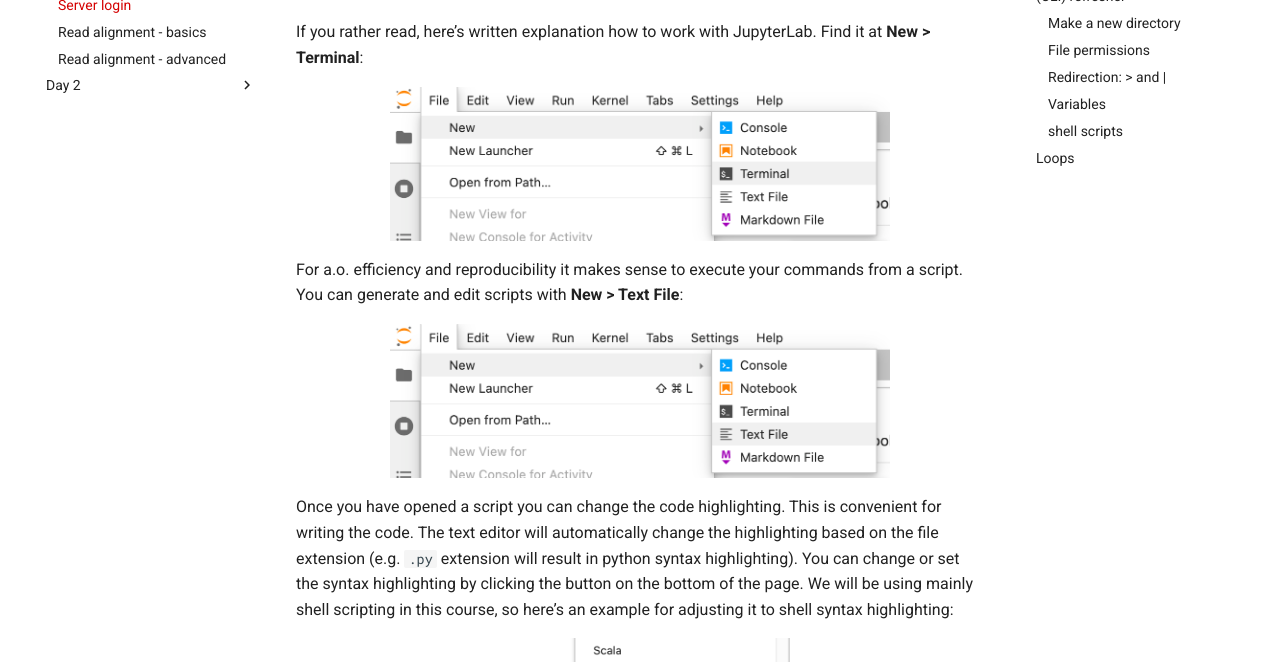
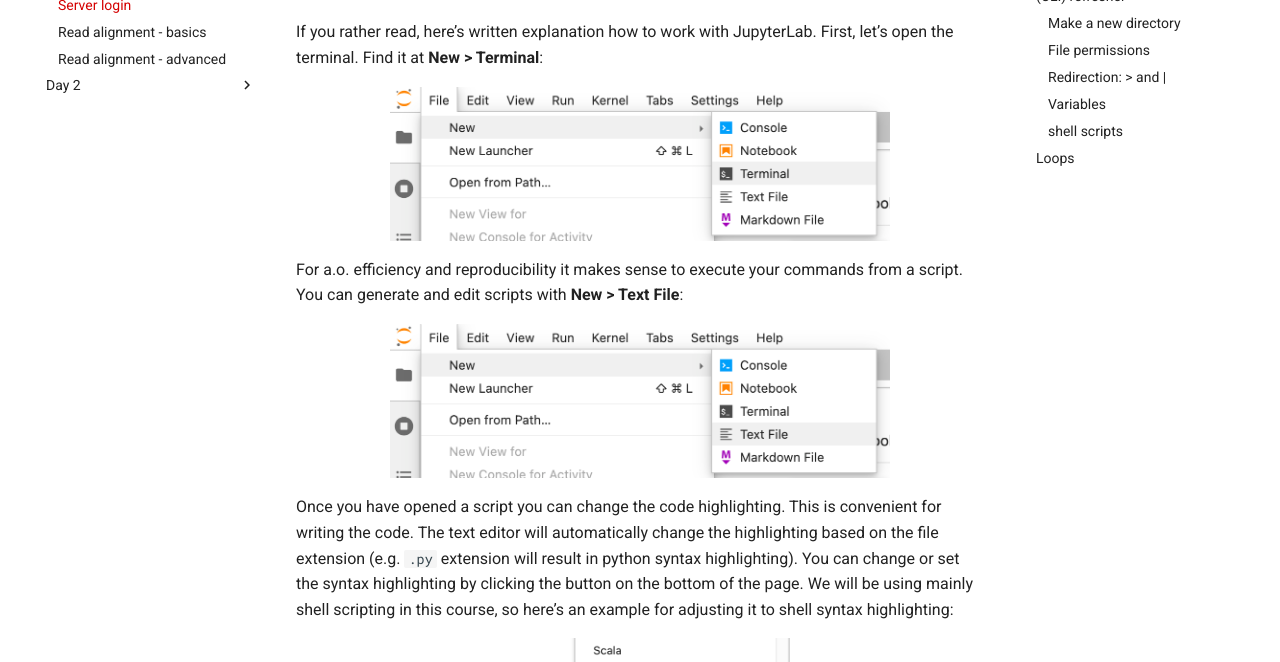
Before and after one commit to sib-swiss/NGS-variants-training, an MkDocs documentation site: the page built from docs/day1/server_login.md, in a window 1280 px wide and 900 px high, scrolled down 1357 px, cut to the strip 238-900 px from the top of the window. Built offline with MkDocs 1.6.1 and Material for MkDocs 9.7.7, drawn with Linux system fonts in a browser that asks for light colours; emoji names are drawn with the system emoji font; comment, search, counter and statistics services are not loaded.

Commit message:
updated presentations + typo

```diff
--- a/docs/day1/server_login.md
+++ b/docs/day1/server_login.md
@@ -36,7 +36,7 @@
 
     <iframe src="https://player.vimeo.com/video/524970007" width="640" height="360" frameborder="0" allow="autoplay; fullscreen; picture-in-picture" allowfullscreen></iframe>
 
-    If you rather read, here's written explanation how to work with JupyterLab. Find it at **New > Terminal**:
+    If you rather read, here's written explanation how to work with JupyterLab. First, let's open the terminal. Find it at **New > Terminal**:
 
     <figure>
       <img src="../../assets/images/jupyter_choose_terminal.png" width="500"/>
```
Also changed, not shown: 3 other files.
